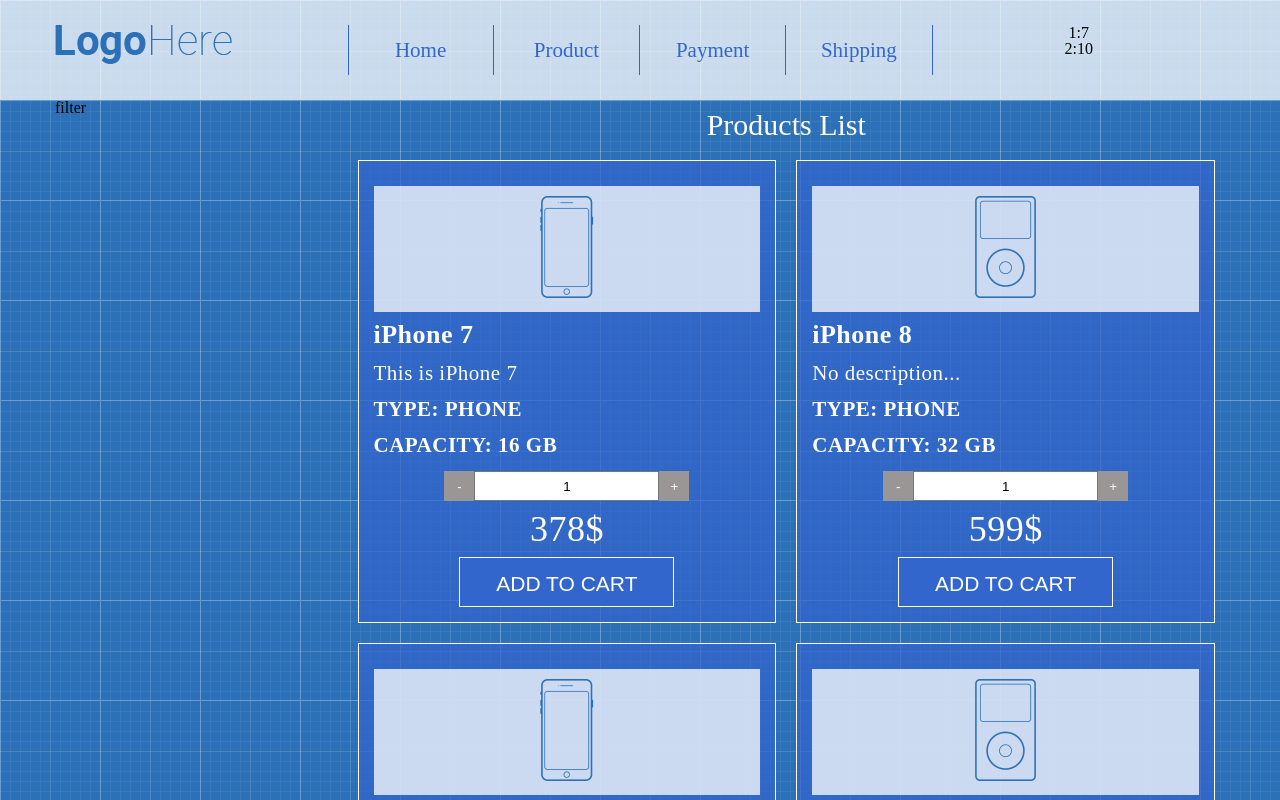
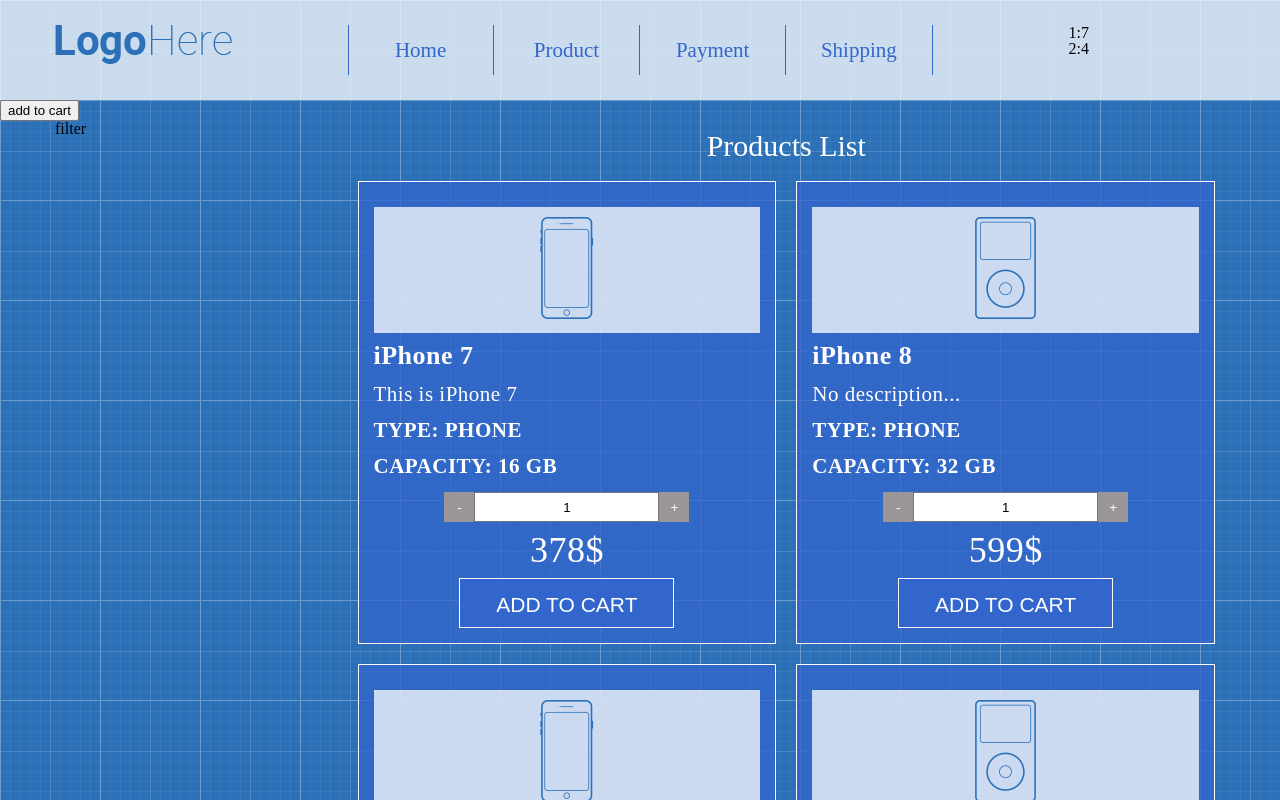
Before and after one commit to KRybiy/shop-project, a React (Create React App) app: page / in a window 1280 px wide. Shown: the top 800 px of the page. Built offline with nearby package versions, Linux system fonts and the light colour scheme.

Commit message:
added button 'add to cart' that added +1 to the first element in cart

```diff
--- a/src/App/App.js
+++ b/src/App/App.js
@@ -12,15 +12,14 @@ class App extends Component {
     state ={
         productsInCart: {
             '1':7,
-            '2':10,
+            '2':4,
         }
     }
 
-    addProductToCart = (price,count)=>{
+    addProductToCart (productId,count){
         this.setState((prevState)=>({
-            cartData:{
-            totalCount:prevState.cartData.totalCount+count,
-            price:prevState.cartData.price+(price*count),
+            productsInCart:{
+            "1":prevState.productsInCart['1']+count,
             }
         }))
     }
@@ -29,7 +28,10 @@ class App extends Component {
             <div>
             <Header
                 productsInCart={this.state.productsInCart}
+
             />
+
+            <button onClick={()=>this.addProductToCart(1,1)}>add to cart</button>
             <Main
             addProductToCart={this.addProductToCart}
             />
--- a/src/App/Main/Products/ProductListItem.js
+++ b/src/App/Main/Products/ProductListItem.js
@@ -65,7 +65,7 @@ class ProductListItem extends Component {
                 {this.renderQuantity()}
                 <div className="product-price"> {price}$</div>
                 <button className="btn-add-to-cart"
-                    onClick={()=> {addProductToCart (price,this.state.productCount)}}
+                    onClick={()=> {addProductToCart (this.state.productsInCart)}}
                 > Add to Cart </button>
             </div>
         )
```
